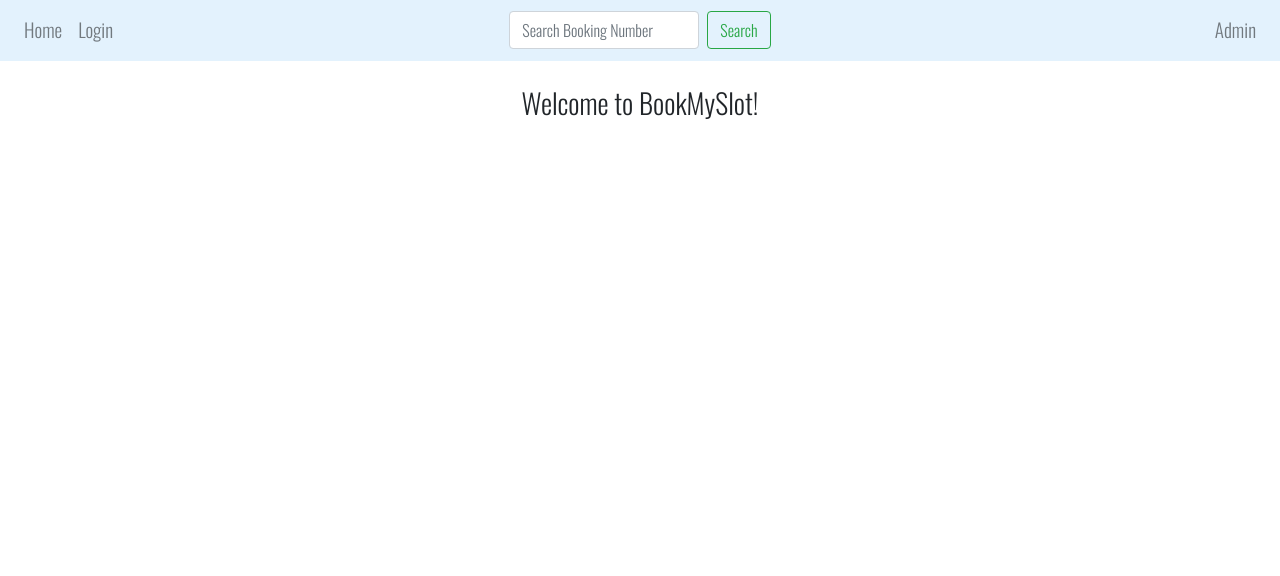
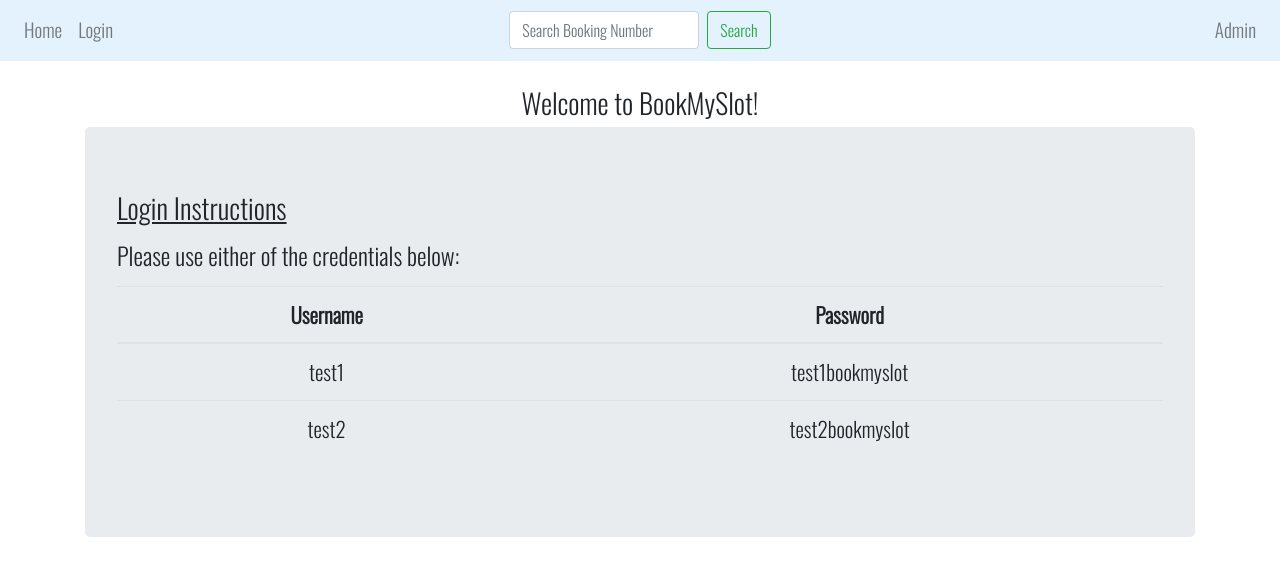
Before and after one commit to varunbkk/myportfolio_bookmyslot, a Django app: page / in a window 1280 px wide. Shown: the top 576 px of the page. Run offline with Django 3.2, Linux system fonts and the light colour scheme; some libraries are stand-ins or nearby versions.

Commit message:
Final commit

```diff
--- a/bookmyslot/templates/bookmyslot/index.html
+++ b/bookmyslot/templates/bookmyslot/index.html
@@ -6,5 +6,34 @@
   <h3>Welcome to BookMySlot!</h3>
 
 </div>
+<div class="jumbotron">
+  <h3><u>Login Instructions</u></h3>
+  <p></p>
+  <h4>Please use either of the credentials below:</h4>
+  <p></p>
+  <table class="welcome table">
+    <thead>
+      <tr>
+        <th scope="col">Username</th>
+        <th scope="col">Password</th>
+      </tr>
+    </thead>
+    <tbody>
+      <tr>
+        <td>test1</td>
+        <td>test1bookmyslot</td>
+      </tr>
+      <tr>
+        <td>test2</td>
+        <td>test2bookmyslot</td>
+      </tr>
+
+    </tbody>
+  </table>
+
+
+
+</div>
+
 
 {% endblock %}
```
